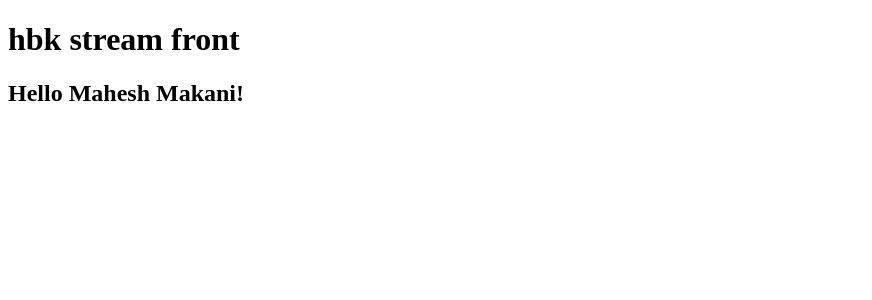
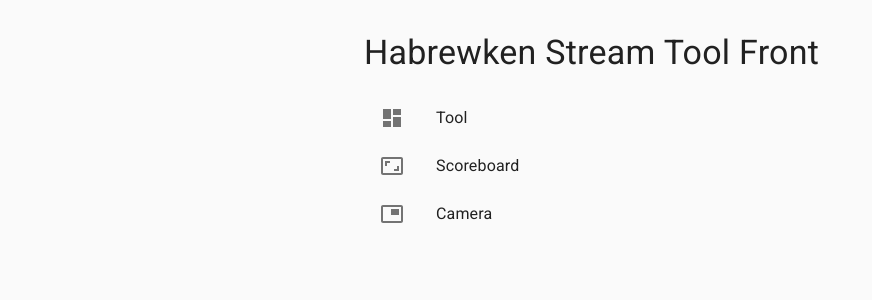
Before and after one commit to fightlab/hbk-stream-front, a React (Vite) app: page / in a window 1280 px wide. Shown: the top 300 px of the page, without its empty margins (0-872 px from the left). Built offline with nearby package versions, Linux system fonts and the light colour scheme.

Commit message:
set up routing and tool styles

```diff
--- a/src/index.tsx
+++ b/src/index.tsx
@@ -1,10 +1,13 @@
 import * as React from 'react';
 import { render } from 'react-dom';
-// App wrapped with redux Provider, store, etc.
+import { BrowserRouter as Router } from 'react-router-dom';
+import 'typeface-roboto';
 
 import App from '~/ui/App';
 
 render(
-  <App />,
+  <Router>
+    <App />
+  </Router>,
   document.getElementById('root'),
 );
--- a/src/ui/App/index.tsx
+++ b/src/ui/App/index.tsx
@@ -1,23 +1,17 @@
 import * as React from 'react';
-// routing, etc.
+import {
+  Switch,
+  Route,
+} from 'react-router-dom';
 
-interface Person {
-  firstName: string,
-  lastName: string
-}
-
-const greeter = (person: Person): string => `Hello ${person.firstName} ${person.lastName}!`;
+import Home from '~/ui/Routes/Home';
 
 export default function App() {
-  const user: Person = {
-    firstName: 'Mahesh',
-    lastName: 'Makani',
-  };
-
   return (
-    <div>
-      <h1>hbk stream front</h1>
-      <h2>{greeter(user)}</h2>
-    </div>
+    <Switch>
+      <Route path="/">
+        <Home />
+      </Route>
+    </Switch>
   );
 }
--- /dev/null
+++ b/src/ui/Routes/Home/index.tsx
@@ -0,0 +1,47 @@
+import * as React from 'react';
+import Container from '@material-ui/core/Container';
+import Typography from '@material-ui/core/Typography';
+import Box from '@material-ui/core/Box';
+import List from '@material-ui/core/List';
+import CssBaseline from '@material-ui/core/CssBaseline';
+import ListItem from '@material-ui/core/ListItem';
+import ListItemIcon from '@material-ui/core/ListItemIcon';
+import ListItemText from '@material-ui/core/ListItemText';
+import DashboardIcon from '@material-ui/icons/Dashboard';
+import AspectRatio from '@material-ui/icons/AspectRatio';
+import PictureInPictureIcon from '@material-ui/icons/PictureInPicture';
+
+export default function Home() {
+  return (
+    <>
+      <CssBaseline />
+      <Container maxWidth="sm">
+        <Box my={4}>
+          <Typography variant="h4" component="h1" gutterBottom>
+          Habrewken Stream Tool Front
+          </Typography>
+          <List component="nav" aria-label="main mailbox folders">
+            <ListItem button>
+              <ListItemIcon>
+                <DashboardIcon />
+              </ListItemIcon>
+              <ListItemText primary="Tool" />
+            </ListItem>
+            <ListItem button>
+              <ListItemIcon>
+                <AspectRatio />
+              </ListItemIcon>
+              <ListItemText primary="Scoreboard" />
+            </ListItem>
+            <ListItem button>
+              <ListItemIcon>
+                <PictureInPictureIcon />
+              </ListItemIcon>
+              <ListItemText primary="Camera" />
+            </ListItem>
+          </List>
+        </Box>
+      </Container>
+    </>
+  );
+}
```
Also changed, not shown: package.json (+7 -1 lines), 1 other file (tests, documents, lock files or other folders).
